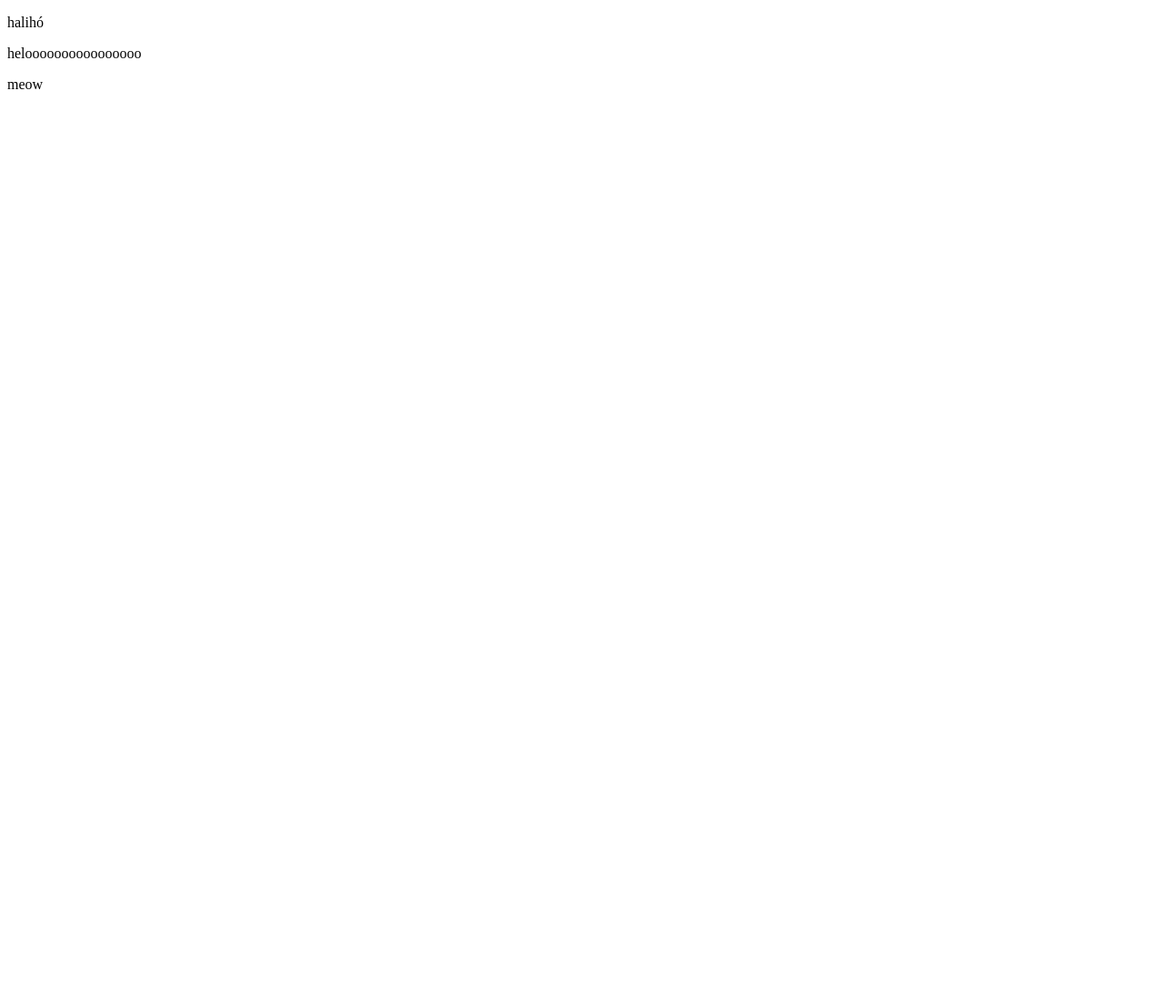
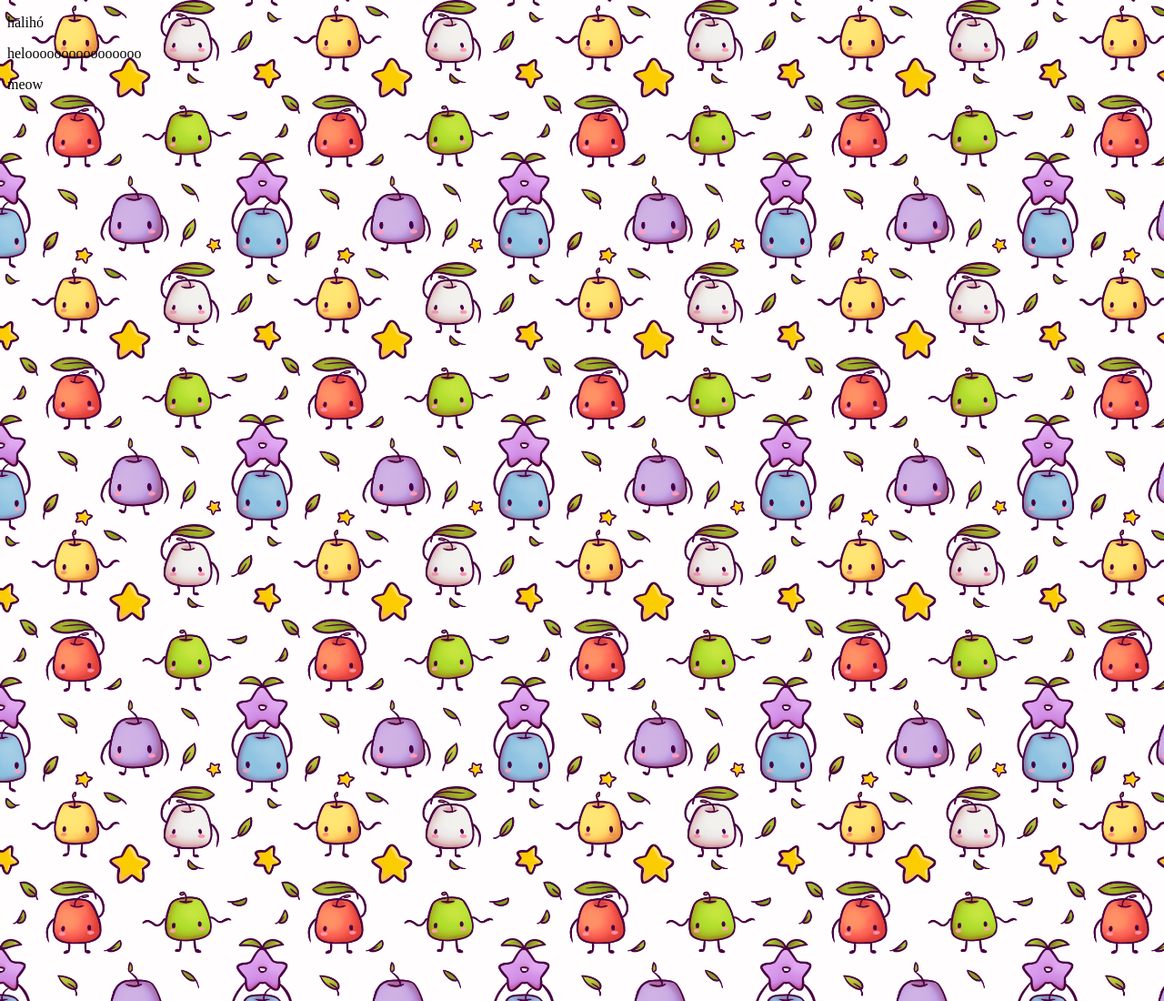
Before and after one commit to snghnz/stardewvalley, a plain HTML site: page sdw/index.html in a window 1280 px wide. Shown: the top 1100 px of the page at 91% size. Before the commit the page ends 800 px from the top, so only its background shows below. Drawn offline with Linux system fonts and the light colour scheme.

Commit message:
hátterek választása

```diff
--- a/sdw/index.html
+++ b/sdw/index.html
@@ -4,11 +4,119 @@
     <meta charset="UTF-8">
     <meta name="viewport" content="width=device-width, initial-scale=1.0">
     <title>SLAY</title>
-    <link rel="stylesheet" href="style.css">
+    <link rel="stylesheet" href="sdw.css">
 </head>
 <body>
     <p>halihó</p>
     <p>heloooooooooooooooo</p>
     <p>meow</p>
+    <p>
+        <br>
+        <br>
+        <br>
+        <br>
+        <br>
+        <br>
+        <br>
+        <br>
+        <br>
+        <br>
+        <br>
+        <br>
+        <br>
+        <br>
+        <br>
+        <br>
+        <br>
+        <br>
+        <br>
+        <br>
+        <br>
+        <br>
+        <br>
+        <br>
+        <br>
+        <br>
+        <br>
+        <br>
+        <br>
+        <br>
+        <br>
+        <br>
+        <br>
+        <br>
+        <br>
+        <br>
+        <br>
+        <br>
+        <br>
+        <br>
+        <br>
+        <br>
+        <br>
+        <br>
+        <br>
+        <br>
+        <br>
+        <br>
+        <br>
+        <br>
+        <br>
+        <br>
+        <br>
+        <br>
+        <br>
+        <br>
+        <br>
+        <br>
+        <br>
+        <br>
+        <br>
+        <br>
+        <br>
+        <br>
+        <br>
+        <br>
+        <br>
+        <br>
+        <br>
+        <br>
+        <br>
+        <br>
+        <br>
+        <br>
+        <br>
+        <br>
+        <br>
+        <br>
+        <br>
+        <br>
+        <br>
+        <br>
+        <br>
+        <br>
+        <br>
+        <br>
+        <br>
+        <br>
+        <br>
+        <br>
+        <br>
+        <br>
+        <br>
+        <br>
+        <br>
+        <br>
+        <br>
+        <br>
+        <br>
+        <br>
+        <br>
+        <br>
+        <br>
+        <br>
+        :3
+
+    </p>
 </body>
 </html>
--- a/sdw/sdw.css
+++ b/sdw/sdw.css
@@ -1,5 +1,5 @@
 body{
-    background-image: url(kepek/bg_1.jpg);
-    background-size: 100%;
-    background-repeat: no-repeat;
+    background-image: url(kepek/bg3_karakterek.png);
+    background-repeat: repeat;
+    background-size: 45%;
 }
```
Also changed, not shown: sdw/kepek/bg3_karakterek.png (added), 1 other file.
